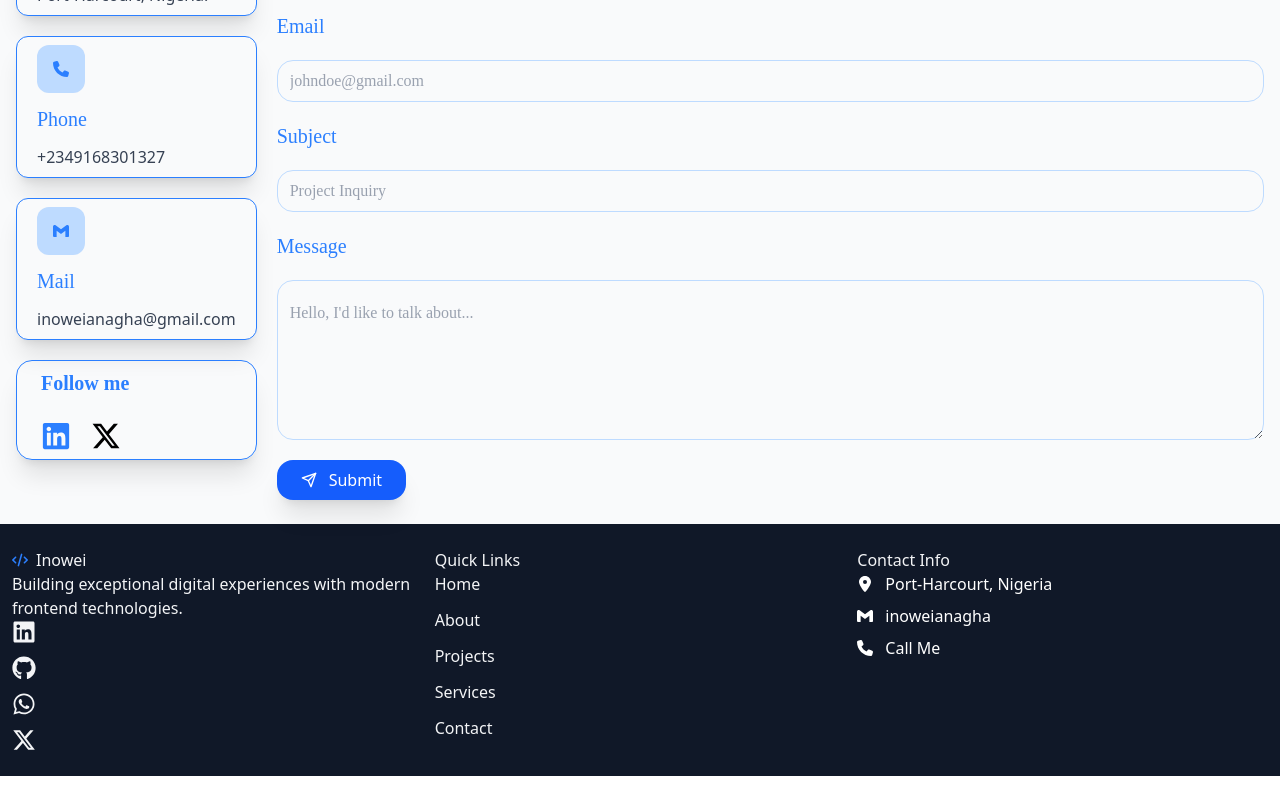
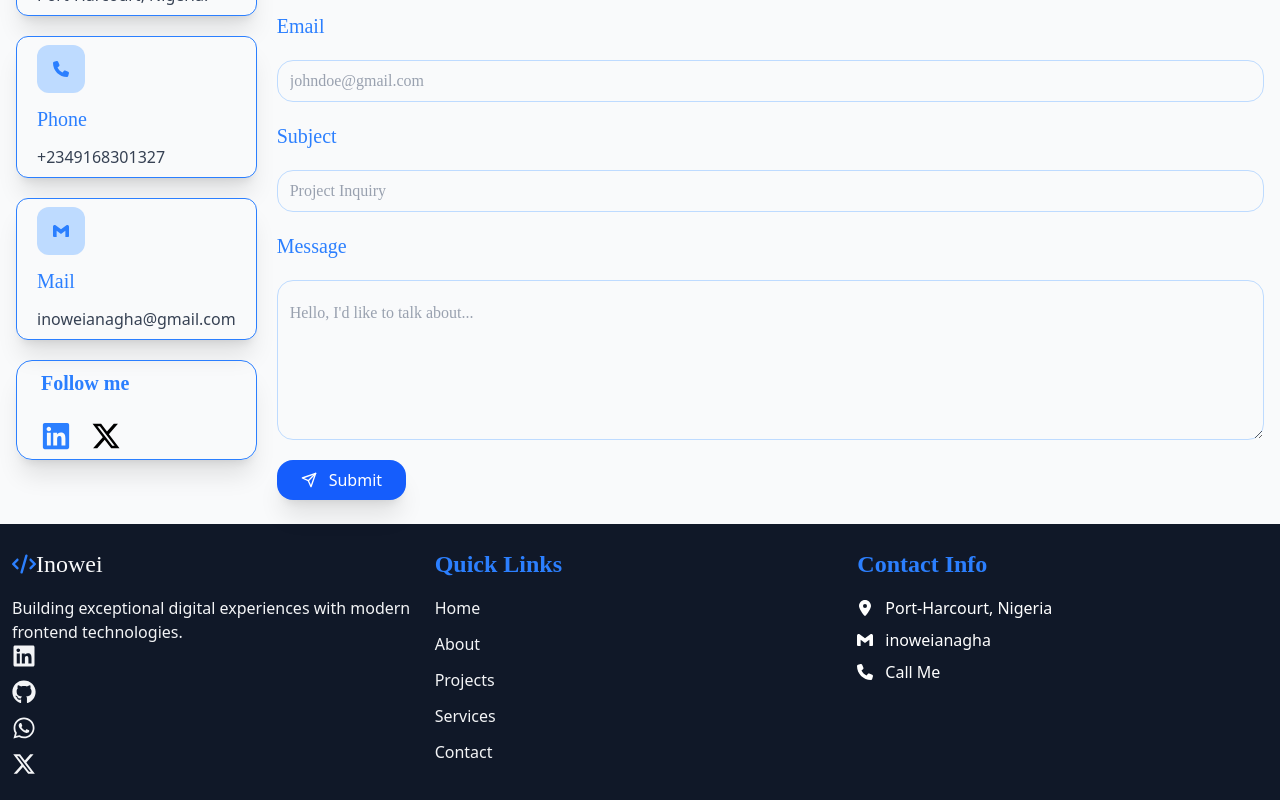
Before and after one commit to AnaghaInowei/portfolio-project, a React (Vite) app: page / in a window 1280 px wide. Shown: the part 2849-3649 px from the top of the page. Before the commit the page ends 3625 px from the top, so only its background shows below. Built offline with nearby package versions, Linux system fonts and the light colour scheme.

Commit message:
Refactor Footer component to enhance styling and layout. Update headings with bold and cursive fonts, and add hover effects to social media links and navigation items for improved user experience.

```diff
--- a/src/components/Footer.jsx
+++ b/src/components/Footer.jsx
@@ -10,11 +10,11 @@
 
 export default function Footer() {
   return (
-    <section className="bg-gray-900 text-gray-100">
+    <section className="bg-gray-900 text-gray-100 ">
       <div className="grid grid-cols-1 md:grid-cols-3  justify-between px-3 py-6  gap-3">
         {/* Quick Links */}
         <div>
-          <h2 className="flex items-center gap-2">
+          <h2 className="flex items-center gap-2font-bold text-gray-50 text-2xl mb-4" style={{ fontFamily: "cursive" }}>
             <FaCode className="text-blue-500 hover:animate-spin cursor-pointer" />
             Inowei
           </h2>
@@ -23,27 +23,27 @@
             technologies.
           </p>
           <div className="flex flex-col gap-3 text-2xl">
-            <FaLinkedin />
-            <FaGithub />
-            <FaWhatsapp />
-            <FaXTwitter />
+            <FaLinkedin className="hover:text-blue-400" />
+            <FaGithub className="hover:text-blue-400" />
+            <FaWhatsapp className="hover:text-blue-400" />
+            <FaXTwitter className="hover:text-blue-400" />
           </div>
         </div>
 
         {/* Quick Links */}
         <div>
-          <h2>Quick Links</h2>
+          <h2 className="font-bold text-blue-500 text-2xl mb-4 " style={{ fontFamily: "cursive" }}>Quick Links</h2>
           <div className="flex flex-col justify-start gap-3">
-            <a href="#hero">Home</a>
-            <a href="#about">About</a>
-            <a href="#projects">Projects</a>
-            <a href="#services">Services</a>
-            <a href="#contact">Contact</a>
+            <a className="hover:text-blue-400" href="#hero">Home</a>
+            <a className="hover:text-blue-400" href="#about">About</a>
+            <a className="hover:text-blue-400" href="#projects">Projects</a>
+            <a className="hover:text-blue-400" href="#services">Services</a>
+            <a className="hover:text-blue-400" href="#contact">Contact</a>
           </div>
         </div>
 
         <div>
-          <h2>Contact Info</h2>
+          <h2 className="font-bold text-blue-500 text-2xl mb-4 " style={{ fontFamily: "cursive" }}>Contact Info</h2>
           <div className="flex flex-col gap-2 justify-start">
             <p className="flex justify-start items-center hover:text-blue-500 transition-all duration-300 text-white gap-3">
               <FaLocationDot /> Port-Harcourt, Nigeria
```
